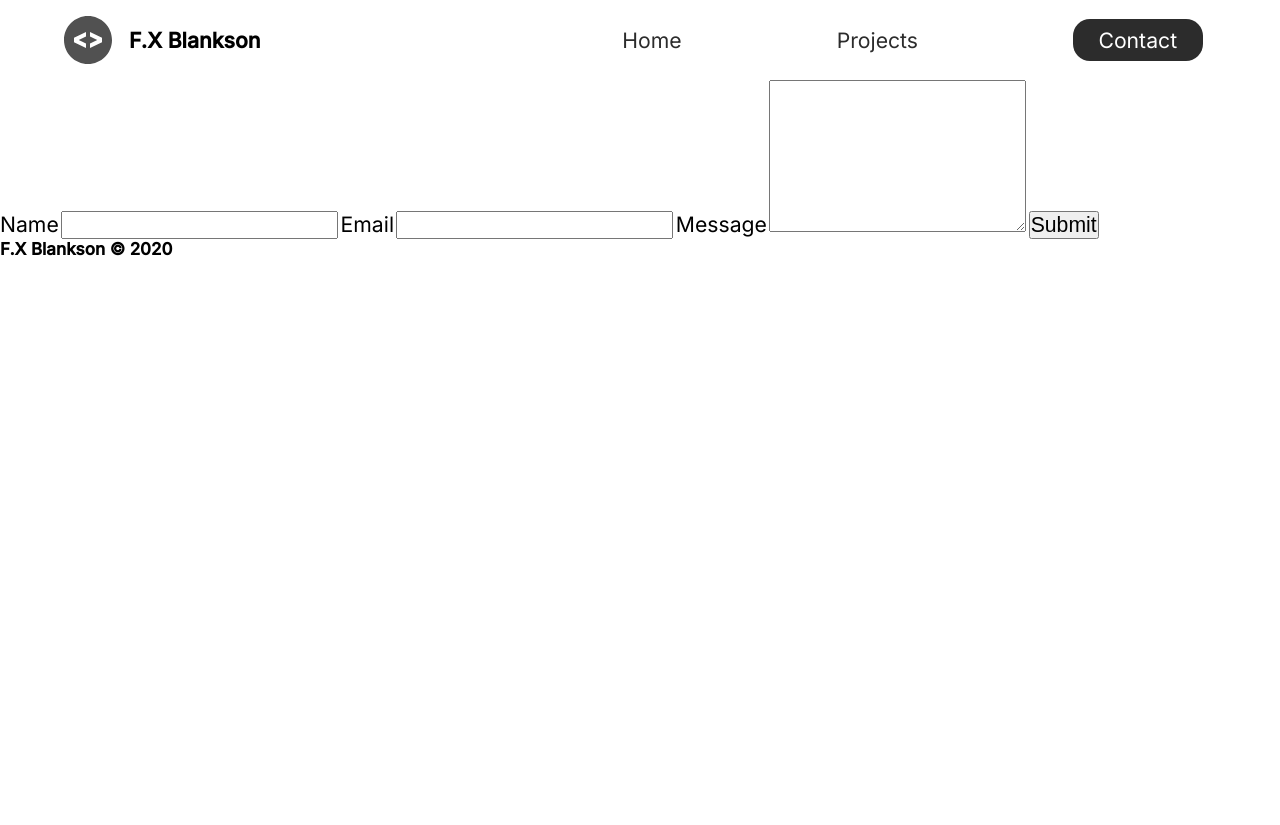
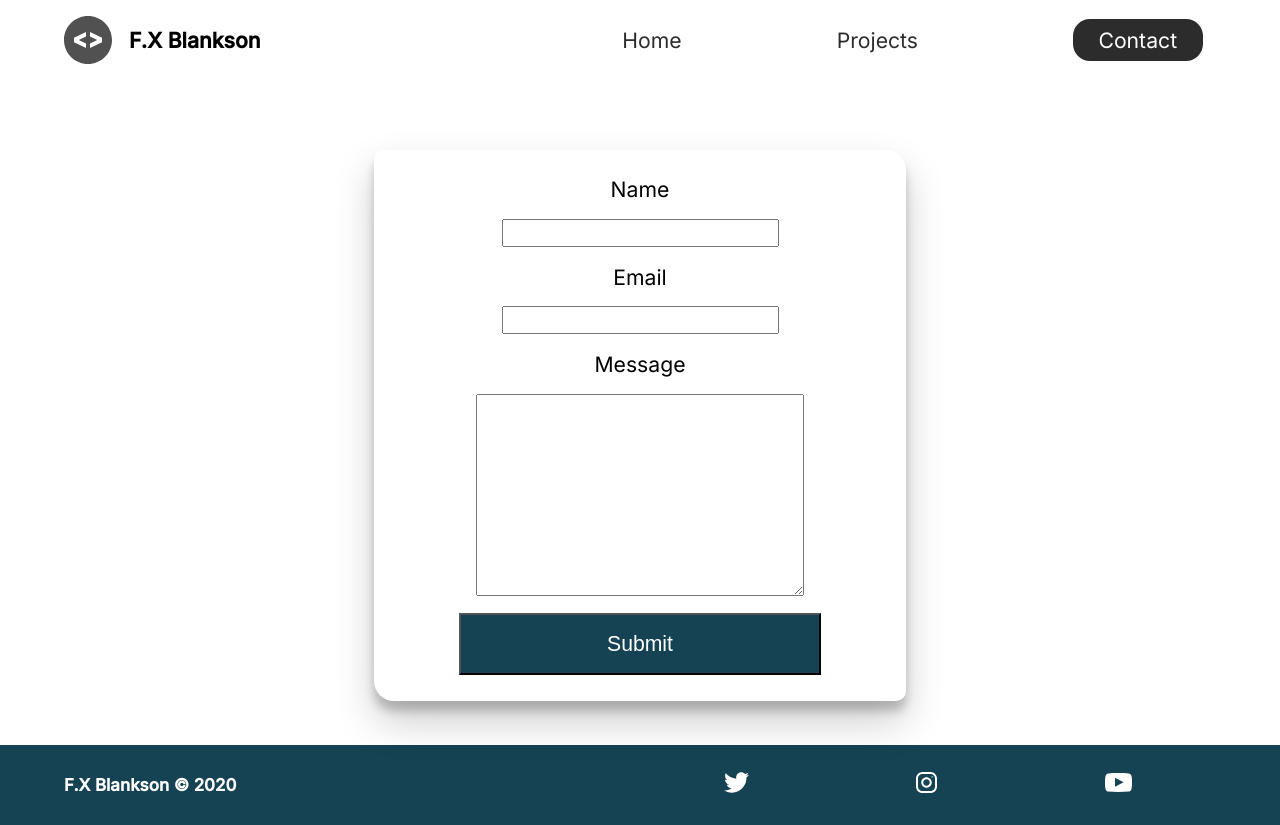
Before and after one commit to FatTonyy/Portfolio, a plain HTML site: page contact/index.html in a window 1280 px wide. Before the commit the page ends 800 px from the top, so only its background shows below. Drawn offline with Linux system fonts and the light colour scheme.

Commit message:
styled-contact-section&footer :octocat:

```diff
--- a/dist/css/main.css
+++ b/dist/css/main.css
@@ -369,6 +369,9 @@ nav ul {
     width: 100%;
     height: 100%;
   }
+  form {
+    padding: 0 100%;
+  }
 }
 
 .projects {
@@ -403,4 +406,113 @@ nav ul {
       -ms-flex: 1 1 40rem;
           flex: 1 1 40rem;
 }
+
+.form-section {
+  min-height: 80vh;
+  display: -webkit-box;
+  display: -ms-flexbox;
+  display: flex;
+  -webkit-box-pack: center;
+      -ms-flex-pack: center;
+          justify-content: center;
+  -webkit-box-align: center;
+      -ms-flex-align: center;
+          align-items: center;
+  -webkit-box-orient: horizontal;
+  -webkit-box-direction: normal;
+      -ms-flex-direction: row;
+          flex-direction: row;
+  margin-top: 3rem;
+}
+
+.form-section form {
+  padding: 3rem 10rem;
+  -webkit-box-shadow: 0 10px 10px rgba(0, 0, 0, 0.2), 0 20px 40px rgba(0, 0, 0, 0.2);
+          box-shadow: 0 10px 10px rgba(0, 0, 0, 0.2), 0 20px 40px rgba(0, 0, 0, 0.2);
+  display: -webkit-box;
+  display: -ms-flexbox;
+  display: flex;
+  -webkit-box-pack: center;
+      -ms-flex-pack: center;
+          justify-content: center;
+  -webkit-box-align: center;
+      -ms-flex-align: center;
+          align-items: center;
+  -webkit-box-orient: vertical;
+  -webkit-box-direction: normal;
+      -ms-flex-direction: column;
+          flex-direction: column;
+  border-radius: 10px 20px;
+}
+
+.form-section form input,
+.form-section form textarea {
+  margin: 2rem;
+}
+
+.form-section form input:focus,
+.form-section form textarea:focus {
+  outline: 2px solid black;
+}
+
+.form-section form textarea {
+  font-family: "Inter", sans-serif;
+  font-size: 2rem;
+}
+
+.form-section form button {
+  width: 100%;
+  padding: 2rem;
+  background: #154353;
+  color: #fff;
+  cursor: pointer;
+}
+
+.form-section form button:focus {
+  background: #33696b;
+}
+
+footer {
+  background: #154353;
+  color: #fff;
+  min-height: 10vh;
+  padding: 0 5%;
+  display: -webkit-box;
+  display: -ms-flexbox;
+  display: flex;
+  -webkit-box-pack: start;
+      -ms-flex-pack: start;
+          justify-content: flex-start;
+  -webkit-box-align: center;
+      -ms-flex-align: center;
+          align-items: center;
+  -webkit-box-orient: horizontal;
+  -webkit-box-direction: normal;
+      -ms-flex-direction: row;
+          flex-direction: row;
+}
+
+footer ul {
+  -webkit-box-flex: 1;
+      -ms-flex: 1 1 40rem;
+          flex: 1 1 40rem;
+  display: -webkit-box;
+  display: -ms-flexbox;
+  display: flex;
+  -ms-flex-pack: distribute;
+      justify-content: space-around;
+  -webkit-box-align: center;
+      -ms-flex-align: center;
+          align-items: center;
+  -webkit-box-orient: horizontal;
+  -webkit-box-direction: normal;
+      -ms-flex-direction: row;
+          flex-direction: row;
+}
+
+footer h4 {
+  -webkit-box-flex: 1;
+      -ms-flex: 1 1 40rem;
+          flex: 1 1 40rem;
+}
 /*# sourceMappingURL=main.css.map */
```
Also changed, not shown: 1 other file.
